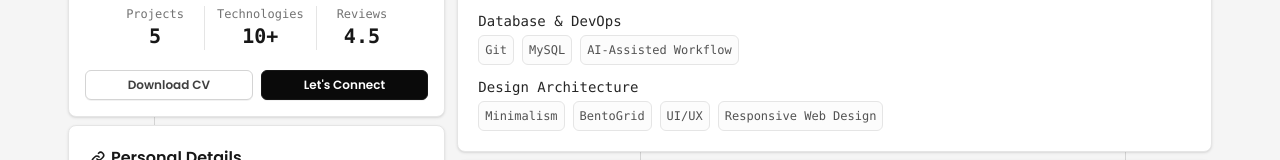
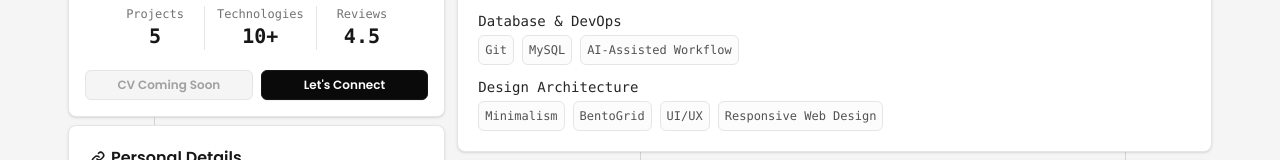
Before and after one commit to k-r-y/newPortfolio, a React (Vite) app in the folder frontend/: page / in a window 1280 px wide. Shown: the part 379-539 px from the top of the page. Built offline with nearby package versions, Linux system fonts and the light colour scheme; no server answers.

Commit message:
style: disable CV download button and set to coming soon

```diff
--- a/frontend/src/Pages/Home.jsx
+++ b/frontend/src/Pages/Home.jsx
@@ -173,12 +173,12 @@ export default function HomePage() {
                   </div>
 
                   <div className="flex gap-2 w-full mt-2">
-                    <a
-                      href=""
-                      className="btn border border-neutral-300 dark:border-neutral-700 bg-white dark:bg-neutral-950 hover:bg-neutral-50 dark:hover:bg-neutral-800 text-neutral-700 dark:text-neutral-200 py-1.5 px-3 rounded-md w-full font-semibold font-poppins text-xs text-center transition-colors duration-200 shadow-2xs"
+                    <button
+                      disabled
+                      className="btn border border-neutral-200 dark:border-neutral-800 bg-neutral-100 dark:bg-neutral-900 text-neutral-400 dark:text-neutral-500 py-1.5 px-3 rounded-md w-full font-semibold font-poppins text-xs text-center transition-colors duration-200 cursor-not-allowed"
                     >
-                      Download CV
-                    </a>
+                      CV Coming Soon
+                    </button>
 
                     <a
                       href="#contact"
```
